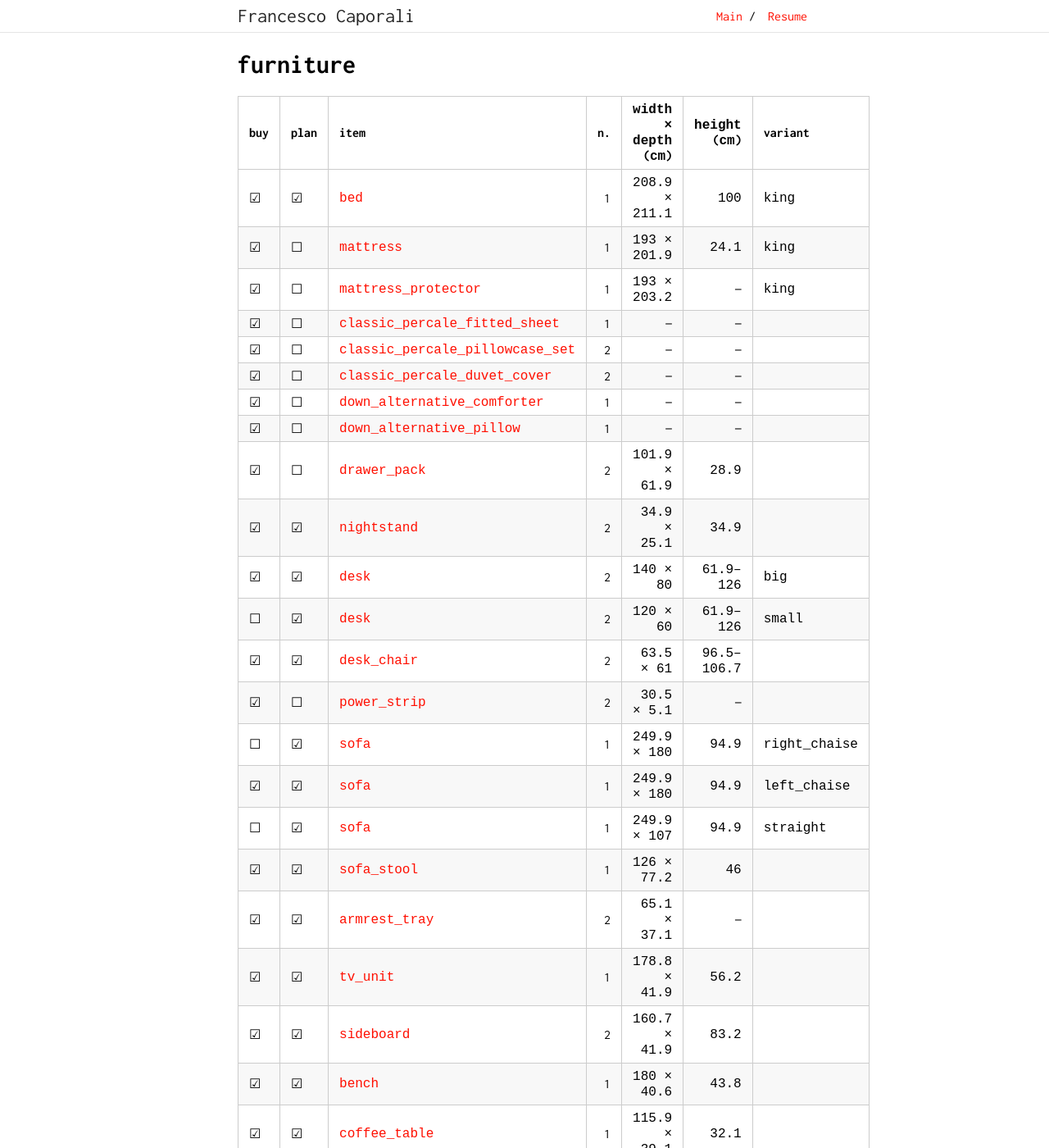
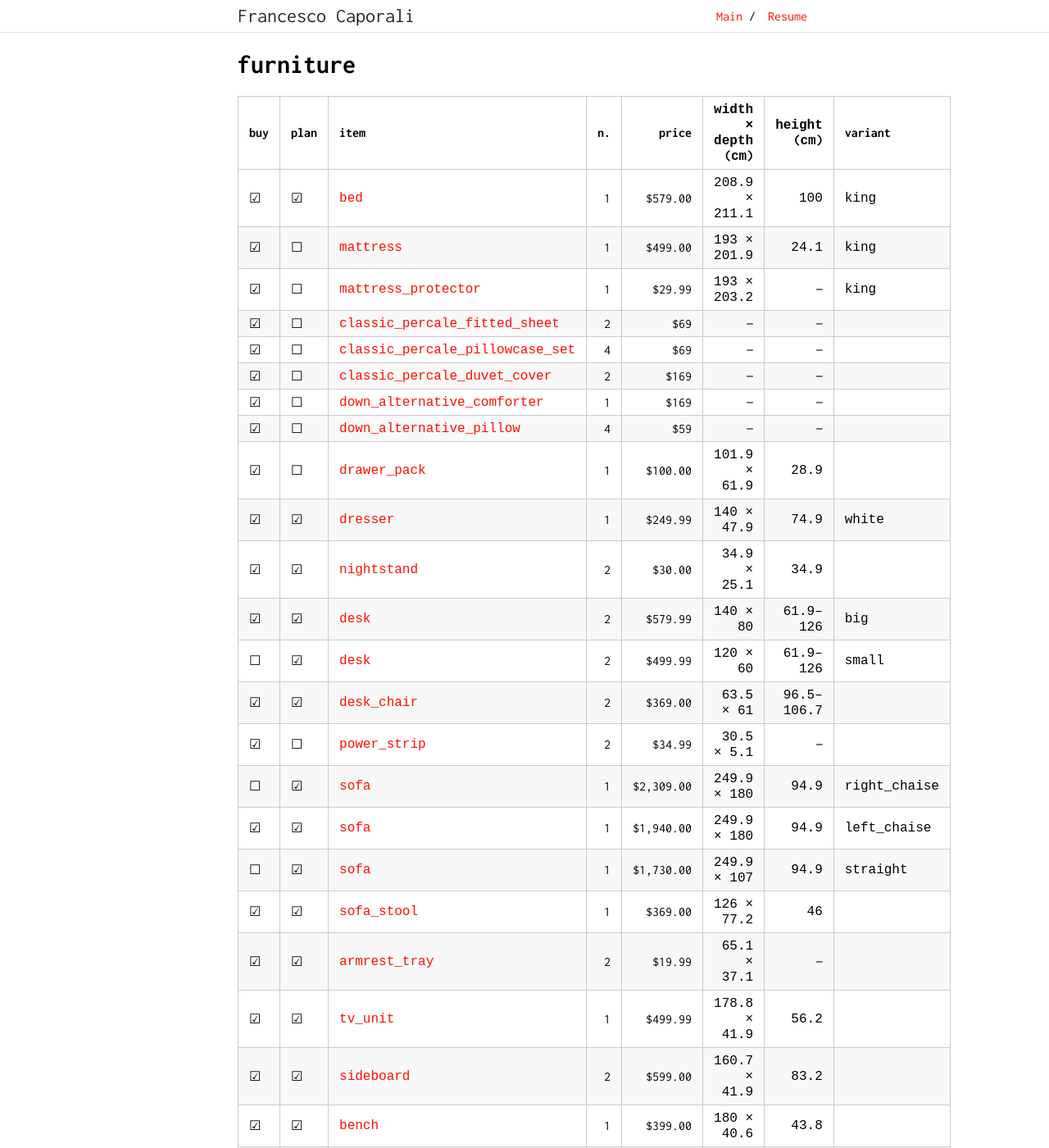
Before and after one commit to caporali/caporali.github.io, a Jekyll site: the page built from files/apt/markdown/furniture.md, in a window 1280 px wide and 1400 px high. Shown: the whole window at 82% size. Built offline with Jekyll 4.4.1, drawn with Linux system fonts in a browser that asks for light colours; our own code applies the rules of GitHub Pages for plain Markdown files; some of the changed text lies outside the part shown.

Commit message:
counts and prices

```diff
--- a/files/apt/markdown/furniture.md
+++ b/files/apt/markdown/furniture.md
@@ -1,47 +1,48 @@
 # furniture
 
-| buy | plan | item | n. | `width × depth`  (`cm`) | `height` (`cm`) | variant |
-| --- | --- | --- | ---: | ---: | ---: | --- |
-| ☑ | ☑ | [`bed`](https://www.ikea.com/us/en/p/malm-high-bed-frame-2-storage-boxes-white-loenset-s69176068/) | 1 | `208.9 × 211.1` | `100` | `king` |
-| ☑ | ☐ | [`mattress`](https://www.ikea.com/us/en/p/valevag-pocket-spring-mattress-medium-firm-white-40511853/) | 1 | `193 × 201.9` | `24.1` | `king` |
-| ☑ | ☐ | [`mattress_protector`](https://www.ikea.com/us/en/p/grusnarv-waterproof-mattress-protector-20522145/) | 1 | `193 × 203.2` | — | `king` |
-| ☑ | ☐ | [`classic_percale_fitted_sheet`](https://www.brooklinen.com/products/classic-fitted-sheets) | 1 | — | — | |
-| ☑ | ☐ | [`classic_percale_pillowcase_set`](https://www.brooklinen.com/products/classic-pillowcases) | 2 | — | — | |
-| ☑ | ☐ | [`classic_percale_duvet_cover`](https://www.brooklinen.com/products/classic-duvet-cover) | 2 | — | — | |
-| ☑ | ☐ | [`down_alternative_comforter`](https://www.brooklinen.com/products/down-alternative-comforter) | 1 | — | — | |
-| ☑ | ☐ | [`down_alternative_pillow`](https://www.brooklinen.com/products/down-alternative-pillow) | 1 | — | — | |
-| ☑ | ☐ | [`drawer_pack`](https://www.ikea.com/us/en/p/malm-underbed-storage-box-for-high-bed-white-20252723/) | 2 | `101.9 × 61.9` | `28.9` | |
-| ☑ | ☑ | [`nightstand`](https://www.ikea.com/us/en/p/eket-wall-mounted-shelving-unit-white-s39285808/) | 2 | `34.9 × 25.1` | `34.9` | |
-| ☑ | ☑ | [`desk`](https://www.ikea.com/us/en/p/mittzon-desk-sit-stand-electric-white-s29528572/) | 2 | `140 × 80` | `61.9–126` | `big` |
-| ☐ | ☑ | [`desk`](https://www.ikea.com/us/en/p/mittzon-desk-sit-stand-electric-white-s19526130/) | 2 | `120 × 60` | `61.9–126` | `small` |
-| ☑ | ☑ | [`desk_chair`](https://www.branchfurniture.com/products/ergonomic-chair) | 2 | `63.5 × 61` | `96.5–106.7` | |
-| ☑ | ☐ | [`power_strip`](https://www.ikea.com/us/en/p/koppla-5-outlet-power-strip-2-usb-ports-white-10280825/) | 2 | `30.5 × 5.1` | — | |
-| ☐ | ☑ | [`sofa`](https://www.ikea.com/us/en/p/uppakra-sectional-3-seat-with-chaise-right-with-footstool-johanneshov-dark-gray-s49619986/) | 1 | `249.9 × 180` | `94.9` | `right_chaise` |
-| ☑ | ☑ | [`sofa`](https://www.ikea.com/us/en/p/uppakra-sectional-3-seat-with-chaise-left-with-footstool-johanneshov-dark-gray-s59619877/) | 1 | `249.9 × 180` | `94.9` | `left_chaise`|
-| ☐ | ☑ | [`sofa`](https://www.ikea.com/us/en/p/uppakra-sectional-3-seat-johanneshov-dark-gray-s79620342/) | 1 | `249.9 × 107` | `94.9` | `straight` |
-| ☑ | ☑ | [`sofa_stool`](https://www.ikea.com/us/en/p/uppakra-ottoman-johanneshov-dark-gray-s59619373/) | 1 | `126 × 77.2` | `46` | |
-| ☑ | ☑ | [`armrest_tray`](https://www.ikea.com/us/en/p/roedeby-armrest-tray-bamboo-40417577/) | 2 | `65.1 × 37.1` | — | |
-| ☑ | ☑ | [`tv_unit`](https://www.ikea.com/us/en/p/stockholm-2025-tv-unit-with-sliding-doors-oak-veneer-90586638/) | 1 | `178.8 × 41.9` | `56.2` | |
-| ☑ | ☑ | [`sideboard`](https://www.ikea.com/us/en/p/stockholm-2025-sideboard-oak-veneer-10586604/) | 2 | `160.7 × 41.9` | `83.2` | |
-| ☑ | ☑ | [`bench`](https://www.ikea.com/us/en/p/stockholm-2025-shelving-unit-bench-oak-veneer-90586515/) | 1 | `180 × 40.6` | `43.8` | |
-| ☑ | ☑ | [`coffee_table`](https://www.ikea.com/us/en/p/guttane-coffee-table-oak-10587712/) | 1 | `115.9 × 39.1` | `32.1` | |
-| ☑ | ☑ | [`side_table`](https://www.ikea.com/us/en/p/holmerud-side-table-oak-effect-40541421/) | 2 | `80 × 31` | `52` | |
-| ☑ | ☑ | [`shoe_rack`](https://www.ikea.com/us/en/p/vasskaer-hallway-furniture-set-of-3-bamboo-s29614904/) | 3 | `60 × 30` | `35` | |
-| ☑ | ☑ | [`wall_shelf`](https://www.ikea.com/us/en/p/lack-wall-shelf-white-50282177/) | 4 | `29.8 × 26` | `5.1` | `short` |
-| ☑ | ☑ | [`wall_shelf`](https://www.ikea.com/us/en/p/lack-wall-shelf-white-90282180/) | 2 | `109.9 × 26` | `5.1` | `medium` |
-| ☑ | ☑ | [`wall_shelf`](https://www.ikea.com/us/en/p/lack-wall-shelf-white-50282182/) | 1 | `189.9 × 26` | `5.1` | `long` |
-| ☑ | ☑ | [`dining_table`](https://www.article.com/product/24725/emmer-71-glass-dining-table-oak) | 1 | `180.3 × 90.2` | `76.2` | |
-| ☑ | ☑ | [`dining_chair`](https://www.article.com/product/19215/fonra-dining-chair-oak-and-santolina-gray) | 4 | `54.6 × 55.9` | `76.2` | |
-| ☑ | ☑ | [`night_lamp`](https://www.ikea.com/us/en/p/taernaby-table-lamp-dimmable-beige-10508079/) | 2 | `15.2 × 15.2` | `25.4` | |
-| ☑ | ☑ | [`wireless_charger`](https://www.ikea.com/us/en/p/vaestmaerke-wireless-charging-stand-50618429/) | 2 | `11.4 × 8.3` | `7` | |
-| ☑ | ☐ | [`cookware_set`](https://www.ikea.com/us/en/p/hemkomst-7-piece-cookware-set-stainless-steel-50577018/) | 1 | `55.2 × 30.5` | `15.9` | |
-| ☑ | ☐ | [`flatware_set`](https://www.ikea.com/us/en/p/foernuft-20-piece-flatware-set-stainless-steel-90043076/) | 1 | `22.9 × 14.6` | `3.2` | |
-| ☑ | ☐ | [`flatware_tray`](https://www.ikea.com/us/en/p/uppdatera-flatware-tray-tray-with-knife-rack-anthracite-light-bamboo-s39611801/) | 1 | `51.8 × 49.5` | `5.7` | |
-| ☑ | ☐ | [`jewelry_tray`](https://www.amazon.com/hz/wishlist/ls/35M83Y4OHBP84/ref=nav_wishlist_lists_1) | 1 | `26.8 × 19.9` | `3.9` | |
-| ☑ | ☑ | [`magsafe_charger`](https://www.amazon.com/hz/wishlist/ls/35M83Y4OHBP84/ref=nav_wishlist_lists_1) | 2 | `8 × 8` | `10` |  |
-| ☑ | ☑ | [`laptop_stand`](https://www.amazon.com/hz/wishlist/ls/35M83Y4OHBP84/ref=nav_wishlist_lists_1) | 2 | `17.7 × 6.4` | `9.8` | |
-| ☑ | ☑ | [`mouse`](https://www.amazon.com/hz/wishlist/ls/35M83Y4OHBP84/ref=nav_wishlist_lists_1) | 1 | `6.8 × 10.5` | `3.8` | |
-| ☑ | ☑ | [`mouse_pad`](https://www.amazon.com/hz/wishlist/ls/35M83Y4OHBP84/ref=nav_wishlist_lists_1) | 2 | `80 × 29.7` | `0.3` | |
+| buy | plan | item | n. | price | `width × depth`  (`cm`) | `height` (`cm`) | variant |
+| --- | --- | --- | ---: | ---: | ---: | ---: | --- |
+| ☑ | ☑ | [`bed`](https://www.ikea.com/us/en/p/malm-high-bed-frame-2-storage-boxes-white-loenset-s69176068/) | 1 | $579.00 | `208.9 × 211.1` | `100` | `king` |
+| ☑ | ☐ | [`mattress`](https://www.ikea.com/us/en/p/valevag-pocket-spring-mattress-medium-firm-white-40511853/) | 1 | $499.00 | `193 × 201.9` | `24.1` | `king` |
+| ☑ | ☐ | [`mattress_protector`](https://www.ikea.com/us/en/p/grusnarv-waterproof-mattress-protector-20522145/) | 1 | $29.99 | `193 × 203.2` | — | `king` |
+| ☑ | ☐ | [`classic_percale_fitted_sheet`](https://www.brooklinen.com/products/classic-fitted-sheets) | 2 | $69 | — | — | |
+| ☑ | ☐ | [`classic_percale_pillowcase_set`](https://www.brooklinen.com/products/classic-pillowcases) | 4 | $69 | — | — | |
+| ☑ | ☐ | [`classic_percale_duvet_cover`](https://www.brooklinen.com/products/classic-duvet-cover) | 2 | $169 | — | — | |
+| ☑ | ☐ | [`down_alternative_comforter`](https://www.brooklinen.com/products/down-alternative-comforter) | 1 | $169 | — | — | |
+| ☑ | ☐ | [`down_alternative_pillow`](https://www.brooklinen.com/products/down-alternative-pillow) | 4 | $59 | — | — | |
+| ☑ | ☐ | [`drawer_pack`](https://www.ikea.com/us/en/p/malm-underbed-storage-box-for-high-bed-white-20252723/) | 1 | $100.00 | `101.9 × 61.9` | `28.9` | |
+| ☑ | ☑ | [`dresser`](https://www.ikea.com/us/en/p/storklinta-6-drawer-dresser-white-anchor-unlock-function-60561248/) | 1 | $249.99 | `140 × 47.9` | `74.9` | `white` |
+| ☑ | ☑ | [`nightstand`](https://www.ikea.com/us/en/p/eket-wall-mounted-shelving-unit-white-s39285808/) | 2 | $30.00 | `34.9 × 25.1` | `34.9` | |
+| ☑ | ☑ | [`desk`](https://www.ikea.com/us/en/p/mittzon-desk-sit-stand-electric-white-s29528572/) | 2 | $579.99 | `140 × 80` | `61.9–126` | `big` |
+| ☐ | ☑ | [`desk`](https://www.ikea.com/us/en/p/mittzon-desk-sit-stand-electric-white-s19526130/) | 2 | $499.99 | `120 × 60` | `61.9–126` | `small` |
+| ☑ | ☑ | [`desk_chair`](https://www.branchfurniture.com/products/ergonomic-chair) | 2 | $369.00 | `63.5 × 61` | `96.5–106.7` | |
+| ☑ | ☐ | [`power_strip`](https://www.ikea.com/us/en/p/koppla-5-outlet-power-strip-2-usb-ports-white-10280825/) | 2 | $34.99 | `30.5 × 5.1` | — | |
+| ☐ | ☑ | [`sofa`](https://www.ikea.com/us/en/p/uppakra-sectional-3-seat-with-chaise-right-with-footstool-johanneshov-dark-gray-s49619986/) | 1 | $2,309.00 | `249.9 × 180` | `94.9` | `right_chaise` |
+| ☑ | ☑ | [`sofa`](https://www.ikea.com/us/en/p/uppakra-sectional-3-seat-with-chaise-left-johanneshov-dark-gray-s39619944/) | 1 | $1,940.00 | `249.9 × 180` | `94.9` | `left_chaise`|
+| ☐ | ☑ | [`sofa`](https://www.ikea.com/us/en/p/uppakra-sectional-3-seat-johanneshov-dark-gray-s79620342/) | 1 | $1,730.00 | `249.9 × 107` | `94.9` | `straight` |
+| ☑ | ☑ | [`sofa_stool`](https://www.ikea.com/us/en/p/uppakra-ottoman-johanneshov-dark-gray-s59619373/) | 1 | $369.00 | `126 × 77.2` | `46` | |
+| ☑ | ☑ | [`armrest_tray`](https://www.ikea.com/us/en/p/roedeby-armrest-tray-bamboo-40417577/) | 2 | $19.99 | `65.1 × 37.1` | — | |
+| ☑ | ☑ | [`tv_unit`](https://www.ikea.com/us/en/p/stockholm-2025-tv-unit-with-sliding-doors-oak-veneer-90586638/) | 1 | $499.99 | `178.8 × 41.9` | `56.2` | |
+| ☑ | ☑ | [`sideboard`](https://www.ikea.com/us/en/p/stockholm-2025-sideboard-oak-veneer-10586604/) | 2 | $599.00 | `160.7 × 41.9` | `83.2` | |
+| ☑ | ☑ | [`bench`](https://www.ikea.com/us/en/p/stockholm-2025-shelving-unit-bench-oak-veneer-90586515/) | 1 | $399.00 | `180 × 40.6` | `43.8` | |
+| ☑ | ☑ | [`coffee_table`](https://www.ikea.com/us/en/p/guttane-coffee-table-oak-10587712/) | 1 | $249.99 | `115.9 × 39.1` | `32.1` | |
+| ☑ | ☑ | [`side_table`](https://www.ikea.com/us/en/p/holmerud-side-table-oak-effect-40541421/) | 2 | $59.99 | `80 × 31` | `52` | |
+| ☑ | ☑ | [`shoe_rack`](https://www.ikea.com/us/en/p/vasskaer-hallway-furniture-set-of-3-bamboo-s29614904/) | 1 | $50.97 | `60 × 30` | `35` | |
+| ☑ | ☑ | [`wall_shelf`](https://www.ikea.com/us/en/p/lack-wall-shelf-white-50282177/) | 4 | $7.99 | `29.8 × 26` | `5.1` | `short` |
+| ☑ | ☑ | [`wall_shelf`](https://www.ikea.com/us/en/p/lack-wall-shelf-white-90282180/) | 2 | $29.99 | `109.9 × 26` | `5.1` | `medium` |
+| ☑ | ☑ | [`wall_shelf`](https://www.ikea.com/us/en/p/lack-wall-shelf-white-50282182/) | 1 | $39.99 | `189.9 × 26` | `5.1` | `long` |
+| ☑ | ☑ | [`dining_table`](https://www.article.com/product/24725/emmer-71-glass-dining-table-oak) | 1 | $699.00 | `180.3 × 90.2` | `76.2` | |
+| ☑ | ☑ | [`dining_chair`](https://www.article.com/product/19215/fonra-dining-chair-oak-and-santolina-gray) | 4 | $269.00 | `54.6 × 55.9` | `76.2` | |
+| ☑ | ☑ | [`night_lamp`](https://www.ikea.com/us/en/p/taernaby-table-lamp-dimmable-beige-10508079/) | 2 | $34.99 | `15.2 × 15.2` | `25.4` | |
+| ☑ | ☑ | [`wireless_charger`](https://www.ikea.com/us/en/p/vaestmaerke-wireless-charging-stand-50618429/) | 2 | $29.99 | `11.4 × 8.3` | `7` | |
+| ☑ | ☐ | [`cookware_set`](https://www.ikea.com/us/en/p/hemkomst-7-piece-cookware-set-stainless-steel-50577018/) | 1 | $149.99 | `55.2 × 30.5` | `15.9` | |
+| ☑ | ☐ | [`flatware_set`](https://www.ikea.com/us/en/p/foernuft-20-piece-flatware-set-stainless-steel-90043076/) | 1 | $12.99 | `22.9 × 14.6` | `3.2` | |
+| ☑ | ☐ | [`flatware_tray`](https://www.ikea.com/us/en/p/uppdatera-flatware-tray-tray-with-knife-rack-anthracite-light-bamboo-s39611801/) | 1 | $42.98 | `51.8 × 49.5` | `5.7` | |
+| ☑ | ☐ | [`jewelry_tray`](https://www.amazon.com/hz/wishlist/ls/35M83Y4OHBP84/ref=nav_wishlist_lists_1) | 1 | $23.99 | `26.8 × 19.9` | `3.9` | |
+| ☑ | ☑ | [`magsafe_charger`](https://www.amazon.com/hz/wishlist/ls/35M83Y4OHBP84/ref=nav_wishlist_lists_1) | 2 | $8.99 | `8 × 8` | `10` |  |
+| ☑ | ☑ | [`laptop_stand`](https://www.amazon.com/hz/wishlist/ls/35M83Y4OHBP84/ref=nav_wishlist_lists_1) | 2 | $34.98 | `17.7 × 6.4` | `9.8` | |
+| ☑ | ☑ | [`mouse`](https://www.amazon.com/hz/wishlist/ls/35M83Y4OHBP84/ref=nav_wishlist_lists_1) | 1 | $21.49 | `6.8 × 10.5` | `3.8` | |
+| ☑ | ☑ | [`mouse_pad`](https://www.amazon.com/hz/wishlist/ls/35M83Y4OHBP84/ref=nav_wishlist_lists_1) | 2 | $12.99 | `80 × 29.7` | `0.3` | |
 
 *Notes.*
 - dimensions are rounded to `0.1 cm`.
```
Also changed, not shown: apt.md (+28 -17 lines), files/apt/data.json (+9 -1 lines).
